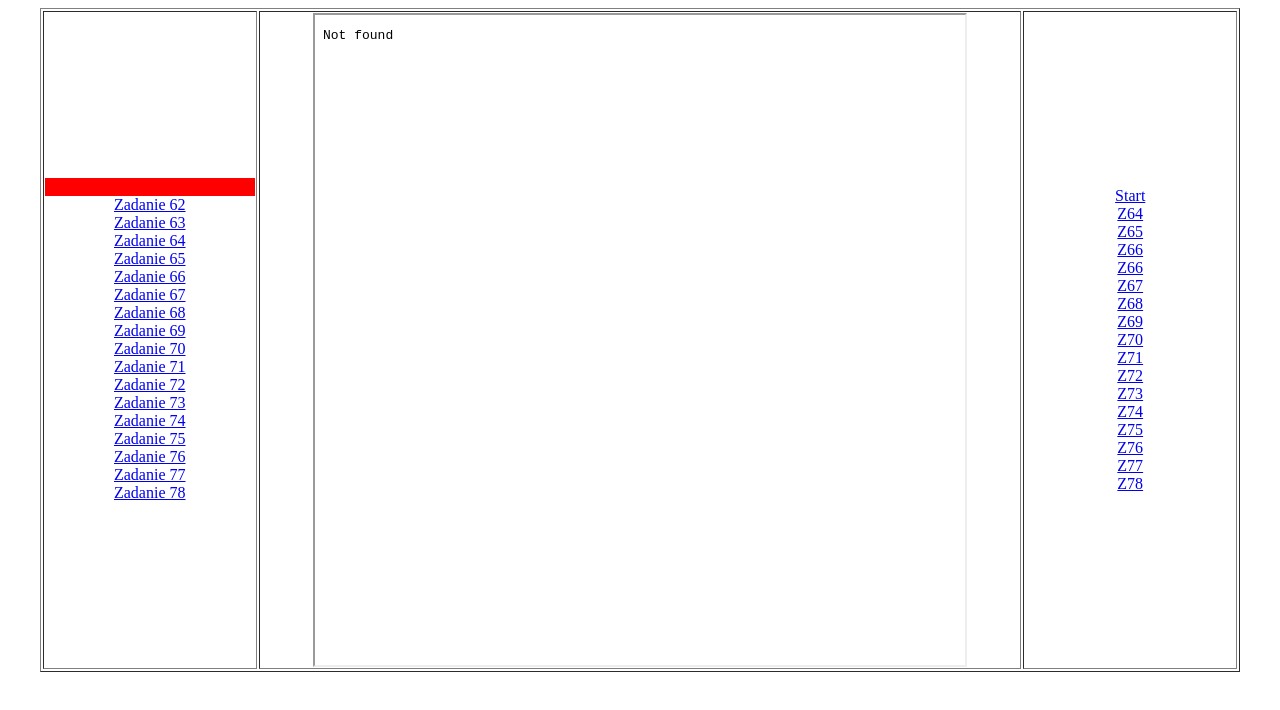
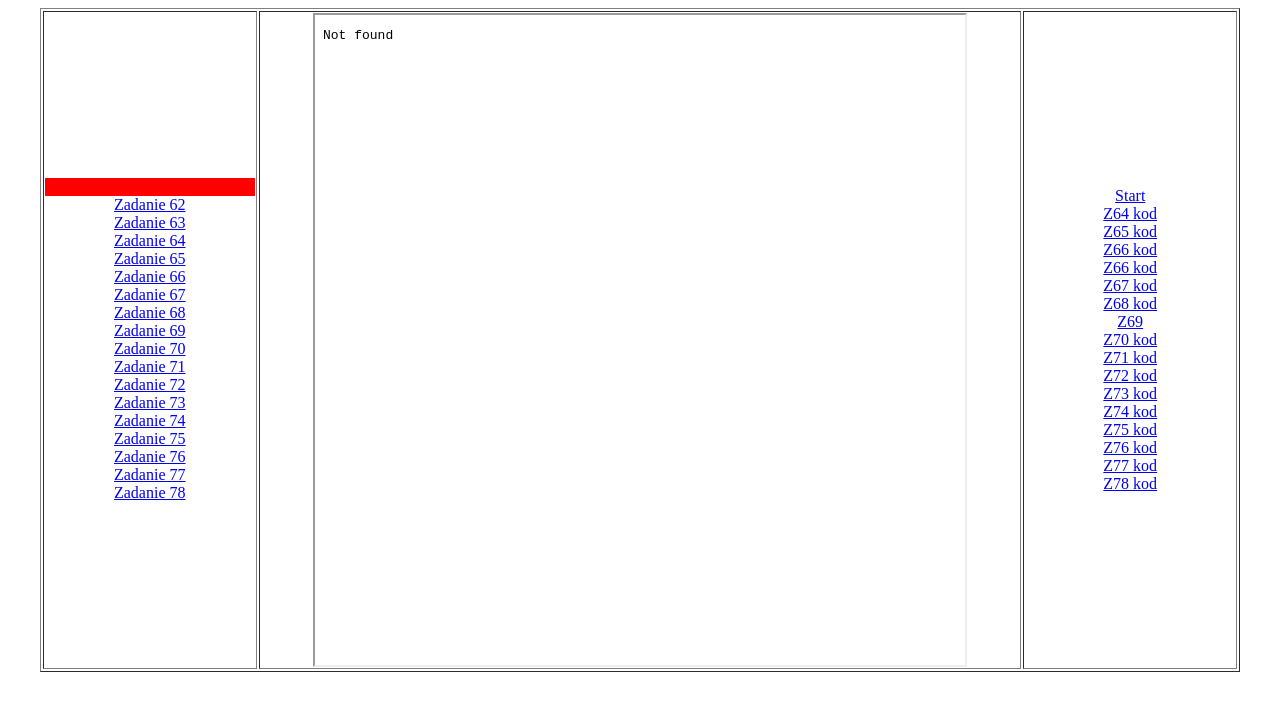
Before and after one commit to piotrzuko/62-78, a plain HTML site: page index.html in a window 1280 px wide. Drawn offline with Linux system fonts and the light colour scheme.

Commit message:
Update index.html

```diff
--- a/index.html
+++ b/index.html
@@ -33,22 +33,23 @@
             </td>
             <td width=18% align=center>
 				<a href="start.html" target="strony">Start</a><br/>
-				<a href="zad66.html" target="strony">Z64</a><br/>
-				<a href="zad66.html" target="strony">Z65</a><br/>
-                <a href="zad66.html" target="strony">Z66</a><br/>
-                <a href="zad66.html" target="strony">Z66</a><br/>
-                <a href="zad67.html" target="strony">Z67 </a><br/>
-                <a href="zad68.html" target="strony">Z68</a><br/>
-				<a href="zad69.html" target="strony">Z69 </a><br/>
-                <a href="zad70.html" target="strony">Z70 </a><br/>
-                <a href="zad71.html" target="strony">Z71</a><br/>
-                <a href="zad72.html" target="strony">Z72</a><br/>
-                <a href="zad73.html" target="strony">Z73</a><br/>
-                <a href="zad74.html" target="strony">Z74 </a><br/>
-				<a href="zad75.html" target="strony">Z75 </a><br/>
-				<a href="zad76.html" target="strony">Z76 </a><br/>
-				<a href="zad77.html" target="strony">Z77 </a><br/>
-				<a href="zad78.html" target="strony">Z78 </a><br/>
+				<a href="zad66k.html" target="strony">Z64 kod</a><br/>
+				<a href="zad66kod.html" target="strony">Z65 kod</a><br/>
+                <a href="zad66kod.html" target="strony">Z66 kod</a><br/>
+                <a href="zad66kod.html" target="strony">Z66 kod</a><br/>
+                <a href="zad67kod.html" target="strony">Z67 kod</a><br/>
+                <a href="zad68kod.html" target="strony">Z68 kod</a><br/>
+				<a href="zad69kod.html" target="strony">Z69 </a><br/>
+                <a href="zad70kod.html" target="strony">Z70  kod</a><br/>
+                <a href="zad71kod.html" target="strony">Z71 kod</a><br/>
+                <a href="zad72kod.html" target="strony">Z72 kod </a><br/>
+                <a href="zad73kod.html" target="strony">Z73 kod</a><br/>
+                <a href="zad74kod.html" target="strony">Z74 kod</a><br/>
+		    <a href="zad75kod.html" target="strony">Z75 kod</a><br/>
+		    <a href="zad76kod.html" target="strony">Z76 kod</a><br/>
+		    <a href="zad77kod.html" target="strony">Z77 kod</a><br/>
+		    <a href="zad78kod.html" target="strony">Z78 kod</a><br/>
+
 
 
             </td>
```
